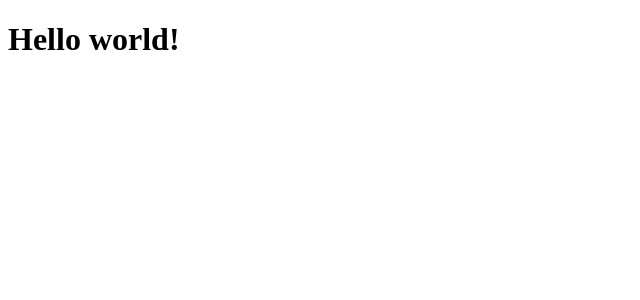
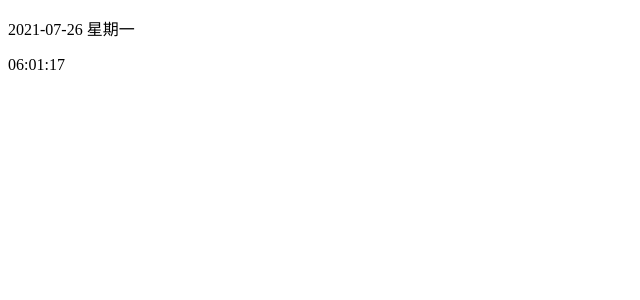
Before and after one commit to ytxmobile98/GZMTR-lines-14-21-side-display-controller, a React app: page / in a window 1280 px wide. Shown: the top 300 px of the page, without its empty margins (0-640 px from the left). Built offline with nearby package versions, Linux system fonts and the light colour scheme.

Commit message:
new timer

```diff
--- a/src/ts/components/App.tsx
+++ b/src/ts/components/App.tsx
@@ -1,7 +1,9 @@
 import React from "react";
+
+import { Clock } from "./Clock";
 
 export default function App() {
   return (
-    <h1>Hello world!</h1>
+    <Clock />
   );
 }
--- a/src/ts/components/Clock.tsx
+++ b/src/ts/components/Clock.tsx
@@ -1 +1,36 @@
-import React, { useState } from "react";
+import React, { useState, useEffect } from "react";
+
+const days = ["日", "一", "二", "三", "四", "五", "六"].map((input: string): string => `星期${input}`);
+
+const padZeros = (i: number) => i.toString().padStart(2, "0");
+
+const getDateStrs = (date: Date): [string, string, string] => {
+  const dateStr = `${date.getFullYear()}-${padZeros(date.getMonth() + 1)}-${padZeros(date.getDate())}`;
+  const dayStr = days[date.getDay()];
+  const timeStr = `${padZeros(date.getHours())}:${padZeros(date.getMinutes())}:${padZeros(date.getSeconds())}`;
+
+  return [dateStr, dayStr, timeStr];
+}
+
+export function Clock() {
+  const [date, setDate] = useState(new Date());
+
+  const tick = () => {
+    setDate(new Date());
+  }
+
+  useEffect(() => {
+    const timer = window.setTimeout(tick, 10);
+    return () => {
+      window.clearTimeout(timer);
+    }
+  });
+
+  const [dateStr, dayStr, timeStr] = getDateStrs(date);
+  return (
+    <div>
+      <p>{dateStr} {dayStr}</p>
+      <p>{timeStr}</p>
+    </div>
+  );
+}
--- a/webpack.config.js
+++ b/webpack.config.js
@@ -18,6 +18,9 @@ const stylesHandler = isProduction
   : "style-loader";
 
 const config = {
+  watchOptions: {
+    poll: 1000
+  },
   entry: entry,
   output: {
     path: outputDir
```
